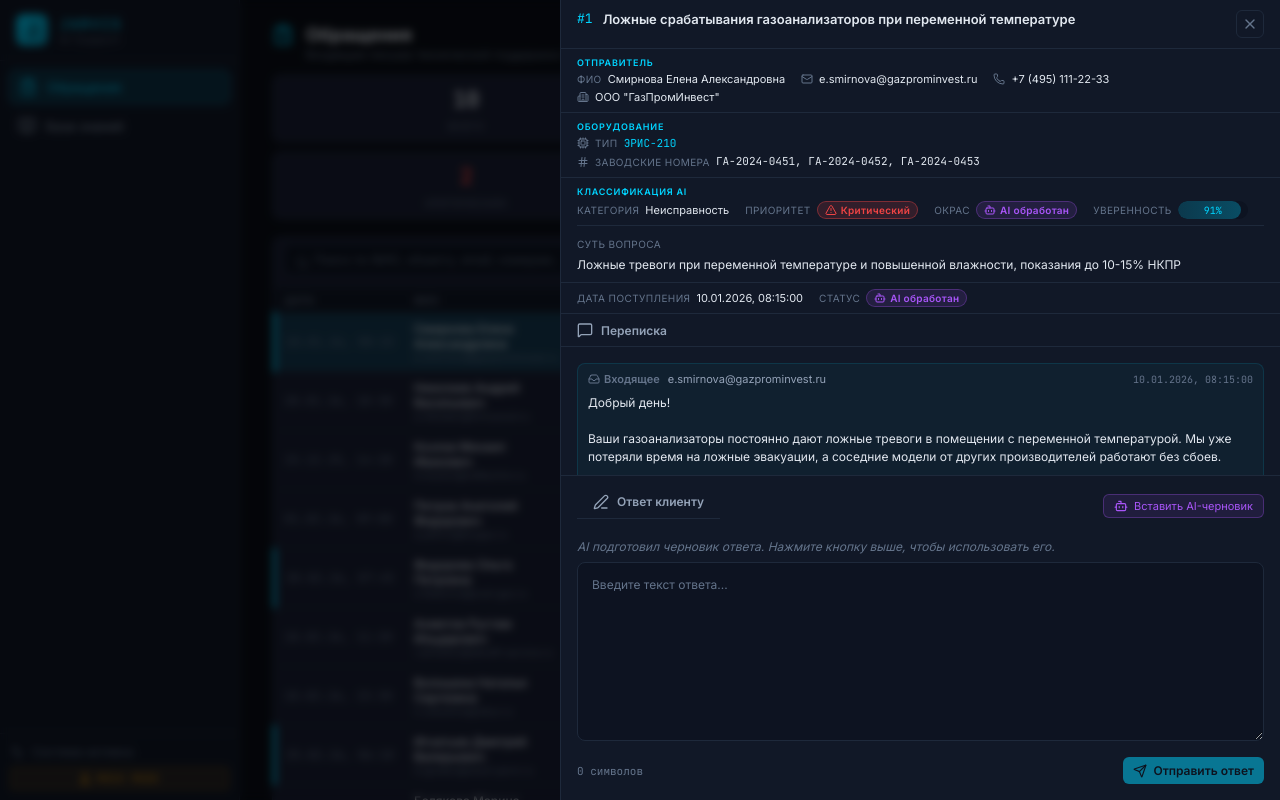
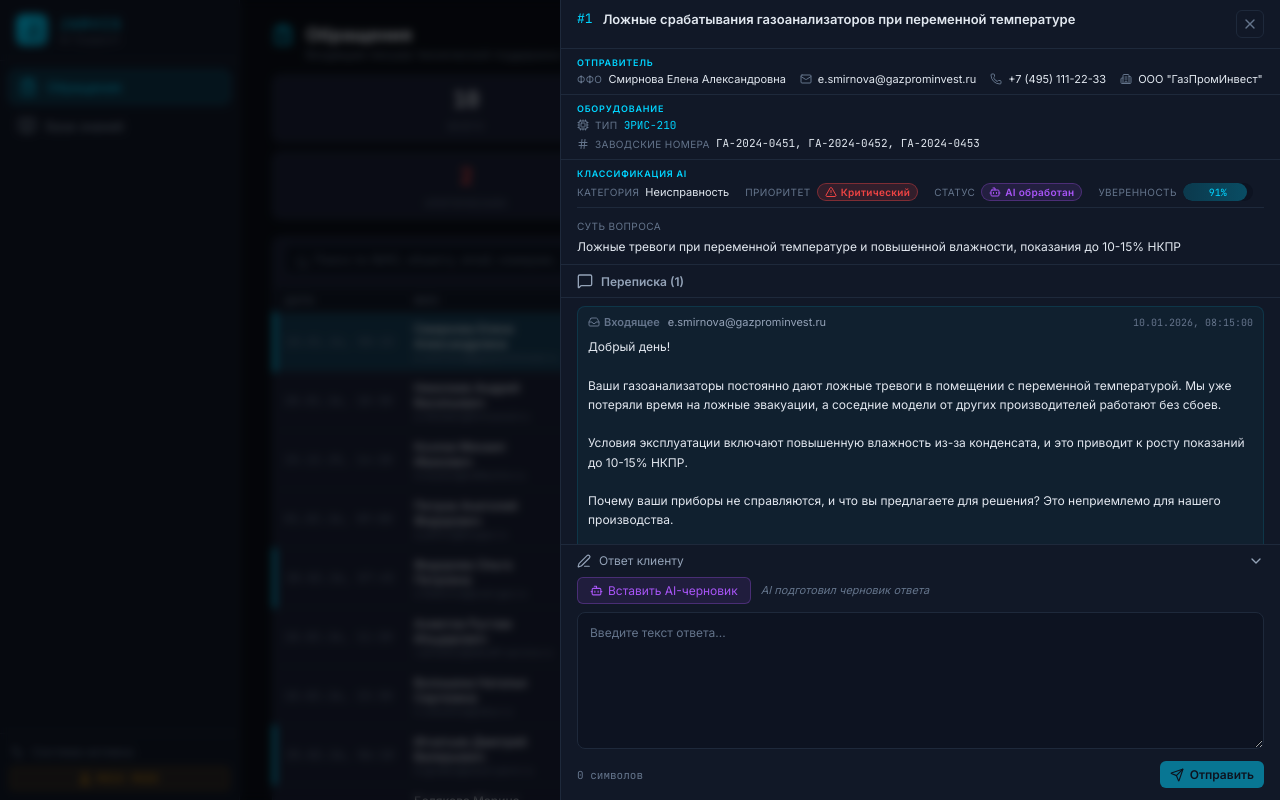
Before and after one commit to doomer6666/crab-enigma-hack, a React (Vite) app in the folder frontend/: page / in a window 1280 px wide. Both pictures are taken after a click on the element 863 px from the left and 342 px from the top of the page. Shown: the top 800 px of the page. Built offline with nearby package versions, Linux system fonts and the light colour scheme.

Commit message:
feat: enhance TicketDetail component with improved layout and functionality, including editor panel and message handling

```diff
--- a/frontend/src/components/ticket/ticket-detail/TicketDetail.css
+++ b/frontend/src/components/ticket/ticket-detail/TicketDetail.css
@@ -1,4 +1,4 @@
-/* --- Overlay --- */
+/* === Overlay === */
 .detail-overlay {
     position: fixed;
     top: 0;
@@ -12,7 +12,7 @@
     backdrop-filter: blur(4px);
 }
 
-/* --- Panel --- */
+/* === Panel === */
 .detail-panel {
     width: 720px;
     max-width: 95vw;
@@ -35,15 +35,15 @@
     }
 }
 
-/* --- Header --- */
+/* === Header (sticky top) === */
 .detail-header {
     display: flex;
     justify-content: space-between;
     align-items: flex-start;
-    padding: 16px 20px;
+    padding: 14px 20px;
     border-bottom: 1px solid var(--border);
+    gap: 12px;
     flex-shrink: 0;
-    gap: 12px;
 }
 
 .detail-title-row {
@@ -90,15 +90,17 @@
     color: var(--text-primary);
 }
 
-/* --- Meta sections --- */
+/* === Scrollable body === */
+.detail-body {
+    flex: 1;
+    overflow-y: auto;
+    min-height: 0;
+}
+
+/* === Meta sections === */
 .detail-meta {
     padding: 12px 20px;
     border-bottom: 1px solid var(--border);
-    flex-shrink: 0;
-}
-
-.detail-meta.compact {
-    padding: 8px 20px;
 }
 
 .meta-section-title {
@@ -175,7 +177,7 @@
     margin: 4px 0 0;
 }
 
-/* --- Confidence --- */
+/* === Confidence === */
 .confidence-bar {
     position: relative;
     width: 70px;
@@ -208,14 +210,9 @@
     color: var(--accent);
 }
 
-/* --- Messages (КЛЮЧЕВЫЕ ИЗМЕНЕНИЯ) --- */
+/* === Messages === */
 .detail-messages {
-    flex: 1;
-    min-height: 0;
-    display: flex;
-    flex-direction: column;
     padding: 0;
-    overflow: hidden;
 }
 
 .section-title {
@@ -227,15 +224,15 @@
     display: flex;
     align-items: center;
     gap: 8px;
-    flex-shrink: 0;
+    background: var(--bg-secondary);
     border-bottom: 1px solid var(--border);
-    background: var(--bg-secondary);
+    position: sticky;
+    top: 0;
+    z-index: 2;
 }
 
 .messages-list {
-    flex: 1;
-    overflow-y: auto;
-    padding: 12px 20px;
+    padding: 12px 20px 20px;
     display: flex;
     flex-direction: column;
     gap: 10px;
@@ -253,7 +250,6 @@
     padding: 12px 14px;
     border-radius: var(--radius);
     border: 1px solid var(--border);
-    flex-shrink: 0;
 }
 
 .message-bubble.inbound {
@@ -298,27 +294,177 @@
 
 .message-body {
     font-size: 13px;
-    line-height: 1.6;
+    line-height: 1.7;
     white-space: pre-wrap;
     color: var(--text-primary);
     word-break: break-word;
 }
 
-/* --- Resolved --- */
-.detail-resolved {
+/* === Bottom bar (resolved) === */
+.detail-bottom-bar {
+    flex-shrink: 0;
+    border-top: 1px solid var(--border);
+}
+
+.resolved-bar {
     padding: 14px 20px;
     text-align: center;
     color: var(--success);
     font-size: 13px;
-    border-top: 1px solid var(--border);
     display: flex;
     align-items: center;
     justify-content: center;
     gap: 8px;
-    flex-shrink: 0;
+    background: var(--bg-secondary);
 }
 
-/* --- Адаптив для ноутбуков --- */
+/* === Editor panel (collapsible, pinned to bottom) === */
+.detail-editor-panel {
+    flex-shrink: 0;
+    border-top: 1px solid var(--border);
+    background: var(--bg-secondary);
+    transition: max-height 0.3s ease;
+    max-height: 42px;
+    overflow: hidden;
+}
+
+.detail-editor-panel.open {
+    max-height: 400px;
+    overflow: hidden;
+}
+
+/* Toggle button */
+.editor-toggle {
+    display: flex;
+    align-items: center;
+    justify-content: space-between;
+    width: 100%;
+    padding: 10px 20px;
+    background: transparent;
+    border: none;
+    color: var(--text-secondary);
+    font-size: 13px;
+    font-family: var(--font-sans);
+    cursor: pointer;
+    transition: background 0.15s, color 0.15s;
+}
+
+.editor-toggle:hover {
+    background: var(--bg-hover);
+    color: var(--text-primary);
+}
+
+.editor-toggle-left {
+    display: flex;
+    align-items: center;
+    gap: 8px;
+}
+
+.sent-inline-badge {
+    font-size: 10px;
+    color: var(--success);
+    background: rgba(16, 185, 129, 0.1);
+    border: 1px solid rgba(16, 185, 129, 0.3);
+    padding: 1px 8px;
+    border-radius: 10px;
+    font-weight: 600;
+}
+
+/* Editor content */
+.editor-content {
+    padding: 0 20px 16px;
+}
+
+.editor-actions-row {
+    display: flex;
+    align-items: center;
+    gap: 10px;
+    margin-bottom: 8px;
+}
+
+.btn-ai {
+    padding: 5px 12px;
+    background: rgba(168, 85, 247, 0.1);
+    color: #a855f7;
+    border: 1px solid rgba(168, 85, 247, 0.3);
+    border-radius: 6px;
+    font-size: 12px;
+    cursor: pointer;
+    font-family: var(--font-sans);
+    transition: all 0.15s;
+    display: inline-flex;
+    align-items: center;
+    gap: 5px;
+}
+
+.btn-ai:hover {
+    background: rgba(168, 85, 247, 0.2);
+}
+
+.ai-hint {
+    font-size: 11px;
+    color: var(--text-muted);
+    font-style: italic;
+}
+
+.editor-textarea {
+    width: 100%;
+    padding: 10px 12px;
+    background: var(--bg-input);
+    border: 1px solid var(--border);
+    border-radius: var(--radius);
+    color: var(--text-primary);
+    font-size: 13px;
+    font-family: var(--font-sans);
+    line-height: 1.6;
+    resize: vertical;
+    outline: none;
+    transition: border-color 0.2s;
+    min-height: 80px;
+    max-height: 200px;
+}
+
+.editor-textarea:focus {
+    border-color: var(--accent-dim);
+}
+
+.editor-textarea::placeholder {
+    color: var(--text-muted);
+}
+
+.editor-footer {
+    display: flex;
+    justify-content: space-between;
+    align-items: center;
+    margin-top: 8px;
+}
+
+.char-count {
+    font-size: 11px;
+    color: var(--text-muted);
+    font-family: var(--font-mono);
+}
+
+.editor-sent-msg {
+    padding: 12px 0;
+    color: var(--success);
+    font-size: 13px;
+    display: flex;
+    align-items: center;
+    gap: 8px;
+}
+
+.spin {
+    animation: spin 0.8s linear infinite;
+}
+
+@keyframes spin {
+    to {
+        transform: rotate(360deg);
+    }
+}
+
+/* === Laptop === */
 @media (max-height: 800px) {
     .detail-header {
         padding: 10px 16px;
@@ -328,17 +474,13 @@
         padding: 8px 16px;
     }
 
-    .detail-meta.compact {
-        padding: 6px 16px;
-    }
-
     .meta-section-title {
         font-size: 9px;
         margin-bottom: 4px;
     }
 
     .meta-grid {
-        gap: 4px 16px;
+        gap: 4px 14px;
     }
 
     .meta-value {
@@ -351,7 +493,7 @@
     }
 
     .messages-list {
-        padding: 8px 16px;
+        padding: 8px 16px 16px;
         gap: 8px;
     }
 
@@ -361,11 +503,33 @@
 
     .message-body {
         font-size: 12px;
-        line-height: 1.5;
+        line-height: 1.6;
     }
 
     .detail-subject {
         font-size: 13px;
+    }
+
+    .editor-toggle {
+        padding: 8px 16px;
+        font-size: 12px;
+    }
+
+    .editor-content {
+        padding: 0 16px 12px;
+    }
+
+    .editor-textarea {
+        font-size: 12px;
+        min-height: 60px;
+    }
+
+    .detail-editor-panel {
+        max-height: 38px;
+    }
+
+    .detail-editor-panel.open {
+        max-height: 350px;
     }
 }
 
--- a/frontend/src/components/ticket/ticket-detail/TicketDetail.tsx
+++ b/frontend/src/components/ticket/ticket-detail/TicketDetail.tsx
@@ -1,3 +1,4 @@
+/* eslint-disable react-hooks/set-state-in-effect */
 import React, { useEffect, useState } from "react";
 import {
   X,
@@ -10,13 +11,17 @@ import {
   Mail,
   Hash,
   Cpu,
+  ChevronDown,
+  ChevronUp,
+  PenLine,
+  Bot,
+  Loader2,
 } from "lucide-react";
 import type { Ticket, Message } from "../../../types";
 import { api } from "../../../services/api";
 import { StatusBadge } from "../../badges/StatusBadge";
 import { PriorityBadge } from "../../badges/PriorityBadge";
 import "./TicketDetail.css";
-import { ResponseEditor } from "../../response-editor/ResponseEditor";
 
 interface Props {
   ticket: Ticket;
@@ -31,11 +36,28 @@ export const TicketDetail: React.FC<Props> = ({
 }) => {
   const [messages, setMessages] = useState<Message[]>([]);
   const [loadedTicketId, setLoadedTicketId] = useState<number | null>(null);
+  const [editorOpen, setEditorOpen] = useState(true);
+  const [replyText, setReplyText] = useState("");
+  const [sending, setSending] = useState(false);
+  const [sent, setSent] = useState(false);
 
   const loading = loadedTicketId !== ticket.id;
+  const isFinished = ticket.status === "closed" || ticket.status === "resolved";
 
+  // Блокируем скролл основного окна
+  useEffect(() => {
+    document.body.style.overflow = "hidden";
+    return () => {
+      document.body.style.overflow = "";
+    };
+  }, []);
+
+  // Загрузка сообщений
   useEffect(() => {
     let cancelled = false;
+    setEditorOpen(true);
+    setReplyText("");
+    setSent(false);
     api
       .getMessages(ticket.id)
       .then((msgs) => {
@@ -50,13 +72,35 @@ export const TicketDetail: React.FC<Props> = ({
     };
   }, [ticket.id]);
 
+  // Закрытие по Escape
+  useEffect(() => {
+    const handleKey = (e: KeyboardEvent) => {
+      if (e.key === "Escape") onClose();
+    };
+    document.addEventListener("keydown", handleKey);
+    return () => document.removeEventListener("keydown", handleKey);
+  }, [onClose]);
+
   const refreshMessages = () => {
     api.getMessages(ticket.id).then(setMessages).catch(console.error);
   };
 
-  const handleSent = () => {
+  const handleUseAiDraft = () => {
+    if (ticket.ai_draft) setReplyText(ticket.ai_draft);
+  };
+
+  const handleSend = async () => {
+    if (!replyText.trim()) return;
+    setSending(true);
+    try {
+      await api.sendReply(ticket.id, replyText);
+      setSent(true);
       refreshMessages();
       onTicketUpdated();
+    } catch {
+      alert("Ошибка отправки");
+    }
+    setSending(false);
   };
 
   const formatDateTime = (s?: string | null) => {
@@ -67,7 +111,7 @@ export const TicketDetail: React.FC<Props> = ({
   return (
     <div className="detail-overlay" onClick={onClose}>
       <div className="detail-panel" onClick={(e) => e.stopPropagation()}>
-        {/* Header */}
+        {/* === Header (sticky) === */}
         <div className="detail-header">
           <div className="detail-title-row">
             <span className="detail-id">#{ticket.id}</span>
@@ -78,12 +122,14 @@ export const TicketDetail: React.FC<Props> = ({
           </button>
         </div>
 
-        {/* Контактные данные */}
+        {/* === Scrollable content === */}
+        <div className="detail-body">
+          {/* Meta: отправитель */}
           <div className="detail-meta">
             <div className="meta-section-title">Отправитель</div>
             <div className="meta-grid">
               <div className="meta-item">
-              <span className="meta-label">ФИО</span>
+                <span className="meta-label">ФФО</span>
                 <span className="meta-value">{ticket.sender_name}</span>
               </div>
               <div className="meta-item">
@@ -105,7 +151,7 @@ export const TicketDetail: React.FC<Props> = ({
             </div>
           </div>
 
-        {/* Оборудование */}
+          {/* Meta: оборудование */}
           {(ticket.device_type || ticket.serial_numbers) && (
             <div className="detail-meta">
               <div className="meta-section-title">Оборудование</div>
@@ -132,7 +178,7 @@ export const TicketDetail: React.FC<Props> = ({
             </div>
           )}
 
-        {/* AI-классификация */}
+          {/* Meta: AI-классификация */}
           <div className="detail-meta">
             <div className="meta-section-title">Классификация AI</div>
             <div className="meta-row">
@@ -147,7 +193,7 @@ export const TicketDetail: React.FC<Props> = ({
                 <PriorityBadge priority={ticket.priority} />
               </div>
               <div className="meta-item">
-              <span className="meta-label">Окрас</span>
+                <span className="meta-label">Статус</span>
                 <StatusBadge status={ticket.status} />
               </div>
               <div className="meta-item">
@@ -173,27 +219,12 @@ export const TicketDetail: React.FC<Props> = ({
             )}
           </div>
 
-        {/* Дата */}
-        <div className="detail-meta compact">
-          <div className="meta-row">
-            <div className="meta-item">
-              <span className="meta-label">Дата поступления</span>
-              <span className="meta-value">
-                {formatDateTime(ticket.received_at)}
-              </span>
+          {/* === Переписка === */}
+          <div className="detail-messages">
+            <div className="section-title">
+              <MessageSquare size={16} />
+              Переписка ({messages.length})
             </div>
-            <div className="meta-item">
-              <span className="meta-label">Статус</span>
-              <StatusBadge status={ticket.status} />
-            </div>
-          </div>
-        </div>
-
-        {/* Переписка */}
-        <div className="detail-messages">
-          <h3 className="section-title">
-            <MessageSquare size={16} /> Переписка
-          </h3>
             <div className="messages-list">
               {loading && <div className="messages-loading">Загрузка...</div>}
               {!loading && messages.length === 0 && (
@@ -223,16 +254,81 @@ export const TicketDetail: React.FC<Props> = ({
               ))}
             </div>
           </div>
+        </div>
+        {/* === /Scrollable content === */}
 
-        {/* Редактор */}
-        {ticket.status !== "closed" && ticket.status !== "resolved" && (
-          <ResponseEditor ticket={ticket} onSent={handleSent} />
+        {/* === Нижняя панель: ответ или статус === */}
+        {isFinished ? (
+          <div className="detail-bottom-bar resolved-bar">
+            <CheckCircle size={16} />
+            Обращение {ticket.status === "resolved" ? "решено" : "закрыто"}
+          </div>
+        ) : (
+          <div className={`detail-editor-panel ${editorOpen ? "open" : ""}`}>
+            {/* Заголовок-переключатель */}
+            <button
+              className="editor-toggle"
+              onClick={() => setEditorOpen(!editorOpen)}
+            >
+              <div className="editor-toggle-left">
+                <PenLine size={14} />
+                <span>Ответ клиенту</span>
+                {sent && <span className="sent-inline-badge">отправлен</span>}
+              </div>
+              {editorOpen ? <ChevronDown size={16} /> : <ChevronUp size={16} />}
+            </button>
+
+            {/* Контент всегда в DOM — плавная анимация max-height */}
+            <div className="editor-content" aria-hidden={!editorOpen}>
+              {sent ? (
+                <div className="editor-sent-msg">
+                  <CheckCircle size={16} />
+                  Ответ отправлен на {ticket.sender_email}
+                </div>
+              ) : (
+                <>
+                  <div className="editor-actions-row">
+                    {ticket.ai_draft && (
+                      <button className="btn btn-ai" onClick={handleUseAiDraft}>
+                        <Bot size={13} /> Вставить AI-черновик
+                      </button>
                     )}
-
-        {(ticket.status === "closed" || ticket.status === "resolved") && (
-          <div className="detail-resolved">
-            <CheckCircle size={18} />
-            Обращение {ticket.status === "resolved" ? "решено" : "закрыто"}
+                    {ticket.ai_draft && !replyText && (
+                      <span className="ai-hint">
+                        AI подготовил черновик ответа
+                      </span>
+                    )}
+                  </div>
+                  <textarea
+                    className="editor-textarea"
+                    value={replyText}
+                    onChange={(e) => setReplyText(e.target.value)}
+                    rows={6}
+                    placeholder="Введите текст ответа..."
+                  />
+                  <div className="editor-footer">
+                    <span className="char-count">
+                      {replyText.length} символов
+                    </span>
+                    <button
+                      className="btn btn-primary"
+                      onClick={handleSend}
+                      disabled={sending || !replyText.trim()}
+                    >
+                      {sending ? (
+                        <>
+                          <Loader2 size={14} className="spin" /> Отправка...
+                        </>
+                      ) : (
+                        <>
+                          <Send size={14} /> Отправить
+                        </>
+                      )}
+                    </button>
+                  </div>
+                </>
+              )}
+            </div>
           </div>
         )}
       </div>
```
Also changed, not shown: frontend/src/services/realApi.ts (+52 -68 lines). Lines whose indentation alone changed are shown as unchanged.
